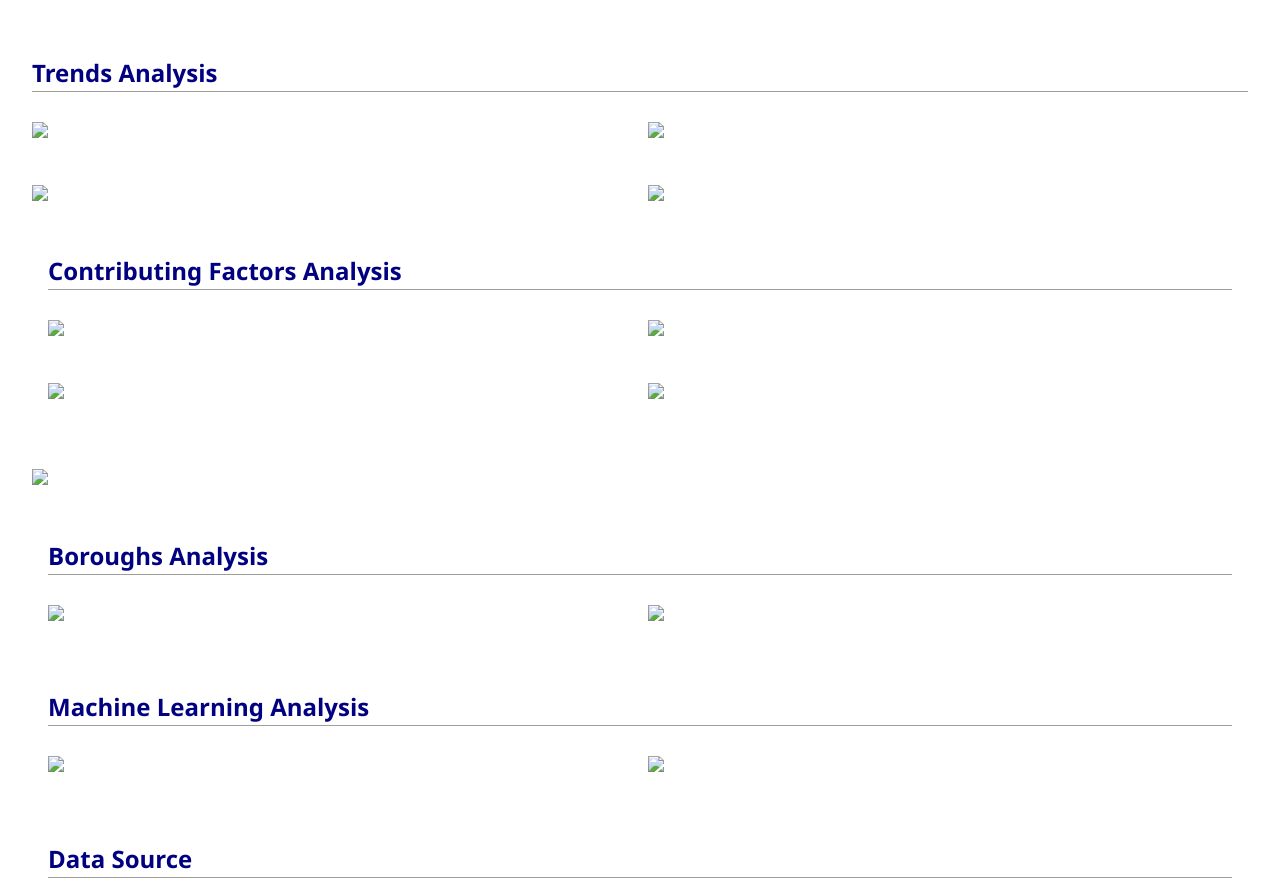
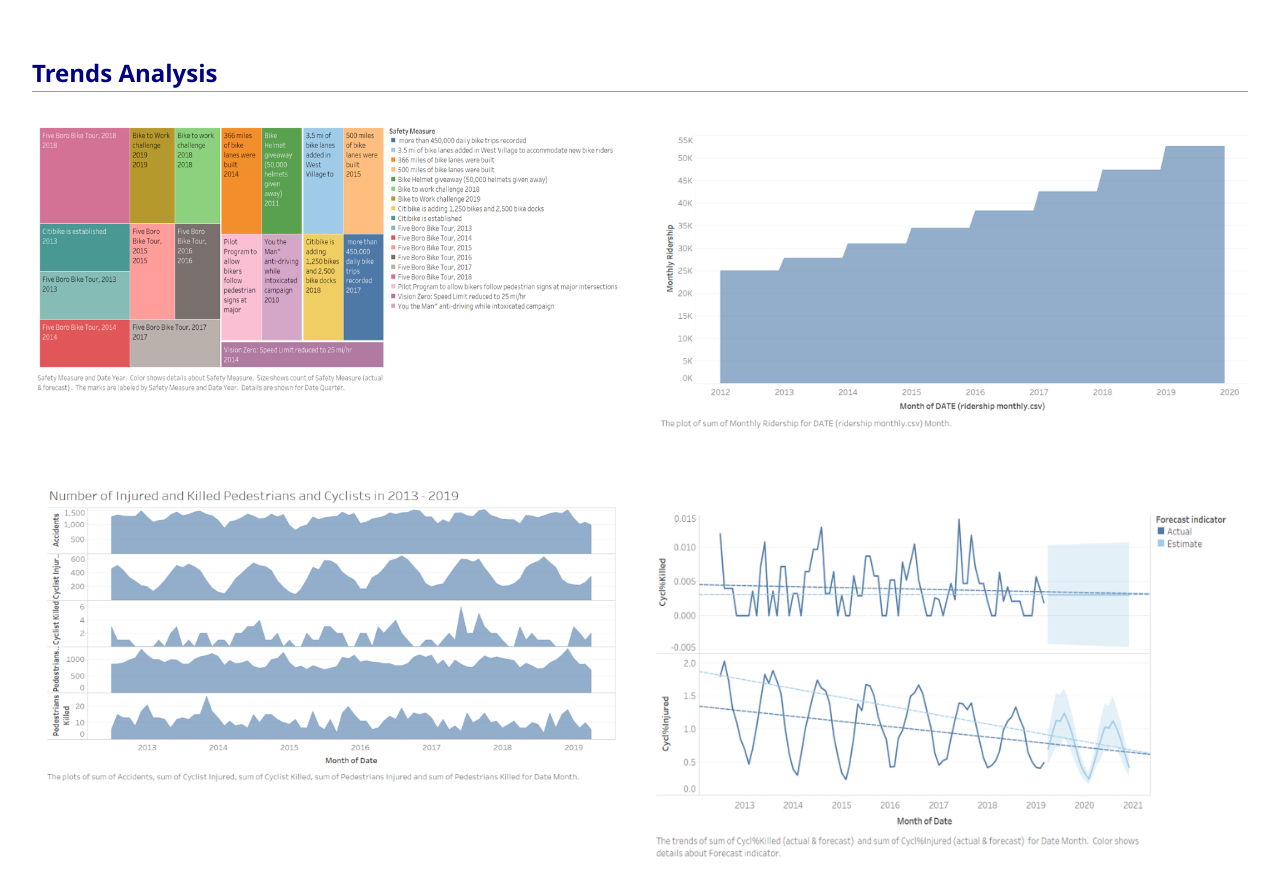
Before and after one commit to nyc-traffic-accidents/nyc-traffic-accidents.github.io, a plain HTML site: page index.html in a window 1280 px wide. Shown: the part 1419-2297 px from the top of the page. Drawn offline with nearby package versions, Linux system fonts and the light colour scheme; files whose address does not match are found by name.

Commit message:
Update index.html

```diff
--- a/index.html
+++ b/index.html
@@ -180,12 +180,12 @@ h1 {
 <div class="row">
   <div class="column">
     <div class="content">
-      <img src="/pictures/safety_measures.png" style="width:100%">
+      <img src="safety_measures.png" style="width:100%">
     </div>
   </div>
   <div class="column">
     <div class="content">
-    <img src="/pictures/safety_rides.png" style="width:100%">
+    <img src="safety_rides.png" style="width:100%">
     </div>
   </div>
   </div>
@@ -193,12 +193,12 @@ h1 {
   <div class="row">
   <div class="column">
     <div class="content">
-    <img src="/pictures/safety_injuries.png" style="width:100%">
+    <img src="safety_injuries.png" style="width:100%">
     </div>
   </div>
   <div class="column">
     <div class="content">
-    <img src="/pictures/safety_forecast.png" style="width:100%">
+    <img src="safety_forecast.png" style="width:100%">
     </div>
   </div>
   </div>
@@ -213,12 +213,12 @@ h1 {
       <div class="row">
         <div class="column">
           <div class="content">
-            <img src="/pictures/cellphones_accidents_people.png" style="width:100%">
+            <img src="cellphones_accidents_people.png" style="width:100%">
           </div>
         </div>
         <div class="column">
           <div class="content">
-          <img src="/pictures/cellphones_accidents_motorist.png" style="width:100%">
+          <img src="cellphones_accidents_motorist.png" style="width:100%">
           </div>
         </div>
         </div>
@@ -226,12 +226,12 @@ h1 {
         <div class="row">
         <div class="column">
           <div class="content">
-          <img src="/pictures/drugs_deaths_motorist.png" style="width:100%">
+          <img src="drugs_deaths_motorist.png" style="width:100%">
         </div>
         </div>
         <div class="column">
           <div class="content">
-          <img src="/pictures/drugs_injuries_motorist.png" style="width:100%">
+          <img src="drugs_injuries_motorist.png" style="width:100%">
           </div>
         </div>
         </div>
@@ -240,7 +240,7 @@ h1 {
        <div class="row">
           <div class="column">
             <div class="content">
-            <img src="/pictures/percentage_deaths_factors.png" style="width:100%">
+            <img src="percentage_deaths_factors.png" style="width:100%">
           </div>
           </div>
         </div>
@@ -254,13 +254,13 @@ h1 {
         <div class="row">
         <div class="column">
           <div class="content">
-            <img src="/pictures/boroghs_graphs.png" style="width:100%">
+            <img src="boroghs_graphs.png" style="width:100%">
           </div>
         </div>
 
         <div class="column">
           <div class="content">
-          <img src="/pictures/boroghs_geo.png" style="width:100%">
+          <img src="boroghs_geo.png" style="width:100%">
           </div>
         </div>
         </div>
@@ -275,13 +275,13 @@ h1 {
        <div class="row">
          <div class="column">
            <div class="content">
-             <img src="/pictures/machine_learning2.png" style="width:100%">
+             <img src="machine_learning2.png" style="width:100%">
            </div>
          </div>
 
          <div class="column">
            <div class="content">
-           <img src="/pictures/machine_learning.png" style="width:100%">
+           <img src="machine_learning.png" style="width:100%">
            </div>
          </div>
          </div>
```
